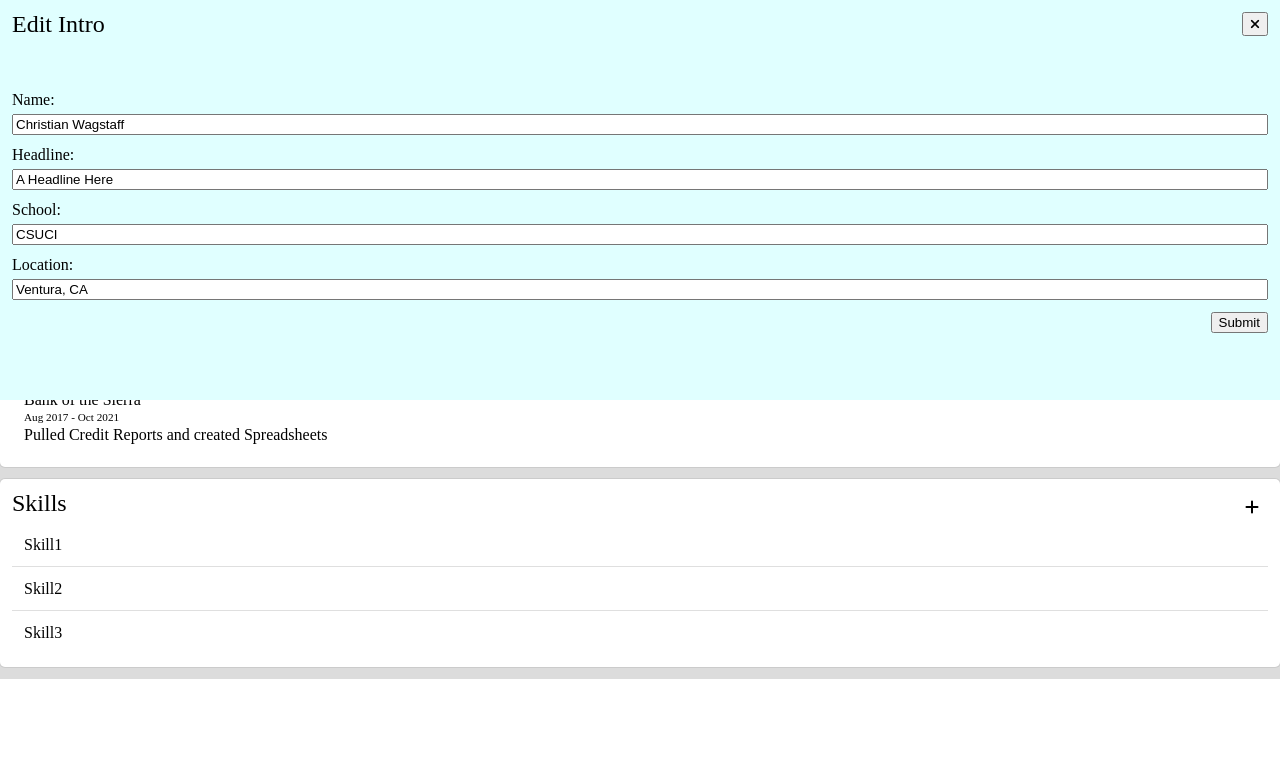
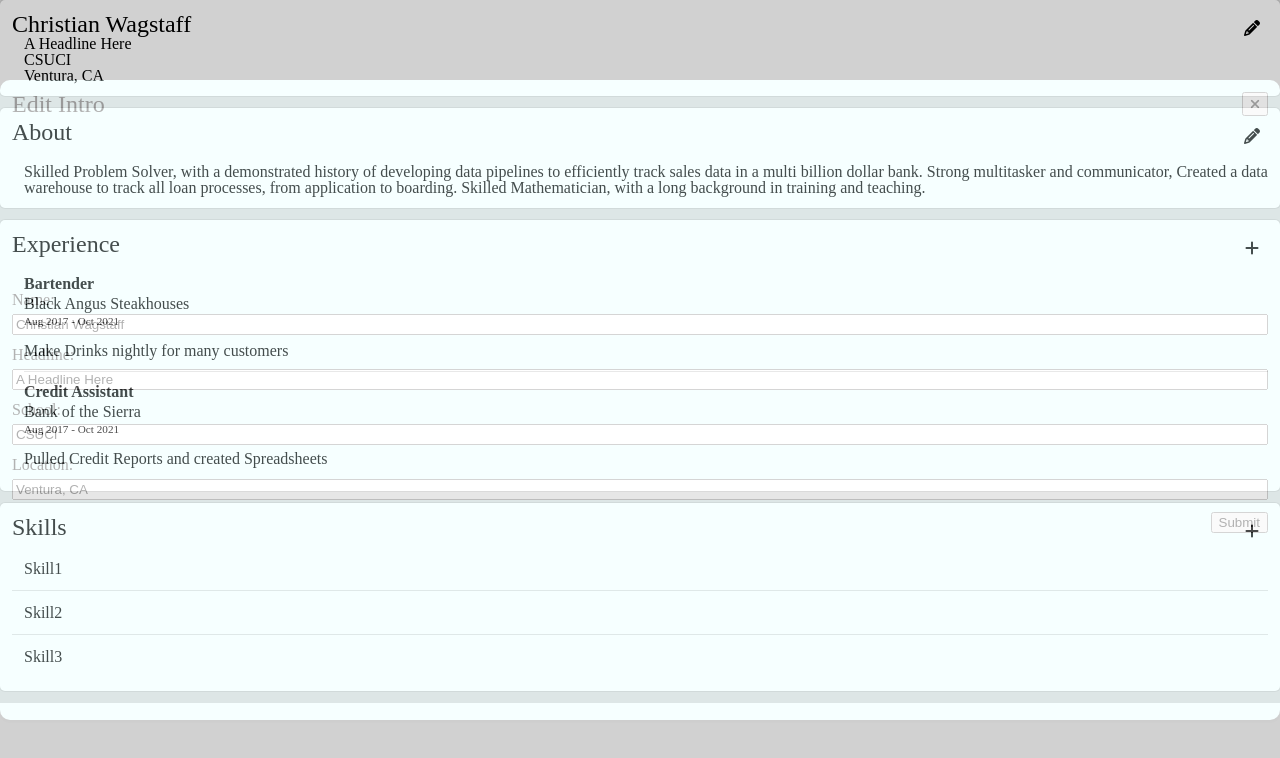
Before and after one commit to christianwagstaff/cv-project, a React (Create React App) app: page / in a window 1280 px wide. Both pictures are taken after a click on the button 1252 px from the left and 28 px from the top of the page. Shown: the top 758 px of the page. Built offline with nearby package versions, Linux system fonts and the light colour scheme.

Commit message:
Added some background darkening/animation to popup

```diff
--- a/src/App.js
+++ b/src/App.js
@@ -62,6 +62,7 @@ export default class App extends React.Component {
         { skill: "Skill2", id: uniqid() },
         { skill: "Skill3", id: uniqid() },
       ],
+      newSkill: "",
     };
   }
 
@@ -183,6 +184,18 @@ export default class App extends React.Component {
     }
   }
 
+  editSkill = (id) => {
+    const selected = this.state.skillList.filter((skill) => skill.id === id)[0];
+    console.log(selected);
+  };
+
+  deleteSkill = (id) => {
+    const selected = this.state.skillList.filter((skill) => skill.id === id)[0];
+    console.log(selected);
+  };
+
+  addSkill = () => {};
+
   editWorkExperience = (id) => {
     const selectedJob = this.state.workExperience.filter(
       (job) => job.id === id
@@ -267,7 +280,12 @@ export default class App extends React.Component {
             onSubmit={this.handleSubmitEditJob}
           />
         )}
-        <Skills skillList={this.state.skillList} />
+        <Skills
+          skillList={this.state.skillList}
+          editSkill={this.editSkill}
+          deleteSkill={this.deleteSkill}
+          addSkill={this.addSkill}
+        />
       </div>
     );
   }
--- a/src/components/About.js
+++ b/src/components/About.js
@@ -21,7 +21,7 @@ export default class About extends React.Component {
           <h1>About</h1>
           <Edit onClick={this.handleEdit} />
         </div>
-        <p className="left-indent">{this.props.about}</p>
+        <p className="left-indent about">{this.props.about}</p>
       </Card>
     );
   }
--- a/src/components/Skills.js
+++ b/src/components/Skills.js
@@ -20,6 +20,20 @@ const Skill = (props) => {
 };
 
 export default class Skills extends React.Component {
+  constructor() {
+    super();
+    this.editSkill = this.editSkill.bind(this);
+    this.deleteSkill = this.deleteSkill.bind(this);
+  }
+
+  editSkill(id) {
+    this.props.editSkill(id);
+  }
+
+  deleteSkill(id) {
+    this.props.deleteSkill(id);
+  }
+
   render() {
     return (
       <Card>
@@ -33,7 +47,14 @@ export default class Skills extends React.Component {
           {[...this.props.skillList].map((skill) => {
             let key = skill.id;
             let title = skill.skill;
-            return <Skill key={key} skill={title} />;
+            return (
+              <Skill
+                key={key}
+                skill={title}
+                deleteSkill={() => this.deleteSkill(key)}
+                editSkill={() => this.editSkill(key)}
+              />
+            );
           })}
         </div>
       </Card>
--- a/src/components/forms/AboutForm.js
+++ b/src/components/forms/AboutForm.js
@@ -20,6 +20,7 @@ export default class AboutForm extends React.Component {
 
   render() {
     return (
+      <div className="popup-wrapper">
         <div className="popup">
           <div className="popup-top">
             <h1>Edit About</h1>
@@ -38,6 +39,7 @@ export default class AboutForm extends React.Component {
             <input type="submit" value="Submit" />
           </form>
         </div>
+      </div>
     );
   }
 }
--- a/src/components/forms/GeneralInfoPopup.js
+++ b/src/components/forms/GeneralInfoPopup.js
@@ -21,6 +21,7 @@ export default class GeneralInfoPopup extends React.Component {
 
   render() {
     return (
+      <div className="popup-wrapper">
         <div className="popup">
           <div className="popup-top">
             <h1>Edit Intro</h1>
@@ -66,6 +67,7 @@ export default class GeneralInfoPopup extends React.Component {
             <input type="submit" value="Submit" />
           </form>
         </div>
+      </div>
     );
   }
 }
--- a/src/components/forms/WorkExperienceEditPopup.js
+++ b/src/components/forms/WorkExperienceEditPopup.js
@@ -21,6 +21,7 @@ export default class WorkExperienceEditForm extends React.Component {
 
   render() {
     return (
+      <div className="popup-wrapper">
         <div className="popup">
           <div className="popup-top">
             <h1>Edit Work Experience</h1>
@@ -66,6 +67,7 @@ export default class WorkExperienceEditForm extends React.Component {
             <input type="submit" value="Submit" />
           </form>
         </div>
+      </div>
     );
   }
 }
--- a/src/components/forms/WorkExperiencePopup.js
+++ b/src/components/forms/WorkExperiencePopup.js
@@ -21,6 +21,7 @@ export default class WorkExperienceForm extends React.Component {
 
   render() {
     return (
+      <div className="popup-wrapper">
         <div className="popup">
           <div className="popup-top">
             <h1>Add New Work Experience</h1>
@@ -66,6 +67,7 @@ export default class WorkExperienceForm extends React.Component {
             <input type="submit" value="Submit" />
           </form>
         </div>
+      </div>
     );
   }
 }
--- a/src/style/app.css
+++ b/src/style/app.css
@@ -81,7 +81,10 @@ h1 {
     align-items: flex-start;
     gap: 12px;
     width: 100%;
+}
 
+.years {
+    margin-bottom: 12px;
 }
 
 .font-small {
@@ -121,3 +124,7 @@ h1 {
     height: 2rem;
     align-items: center;
 }
+
+.about {
+    white-space: pre-line;
+}
--- a/src/style/popup.css
+++ b/src/style/popup.css
@@ -2,16 +2,41 @@
     box-sizing: border-box;
 }
 
+.popup-wrapper {
+    position: fixed;
+    top: 0;
+    right: 0;
+    bottom: 0;
+    left: 0;
+    background-color: rgba(0, 0, 0, 0.6);
+    z-index: 9999;
+    animation: show .3s ease 0 forwards;
+}
+
+@keyframes show {
+    0% {
+        opacity: .3;
+    }
+    100% {
+        opacity: 1;
+    }
+}
+
 .popup {
-    position: absolute;
+    position: fixed;
+    top: 50%;
+    left: 50%;
+    transform: translate(-50%,-50%);
     background-color: lightcyan;
     width: 100vw;
-    height: 50%;
+    height: 80%;
     display: flex;
     flex-direction: column;
     align-items: center;
     justify-content: center;
     padding: 12px;
+    border-radius: 10px;
+    box-shadow: rgba(0, 0, 0, 0.08) 0px 2px 1px 1px;
 }
 
 .popup-top {
```
Lines whose indentation alone changed are shown as unchanged.
